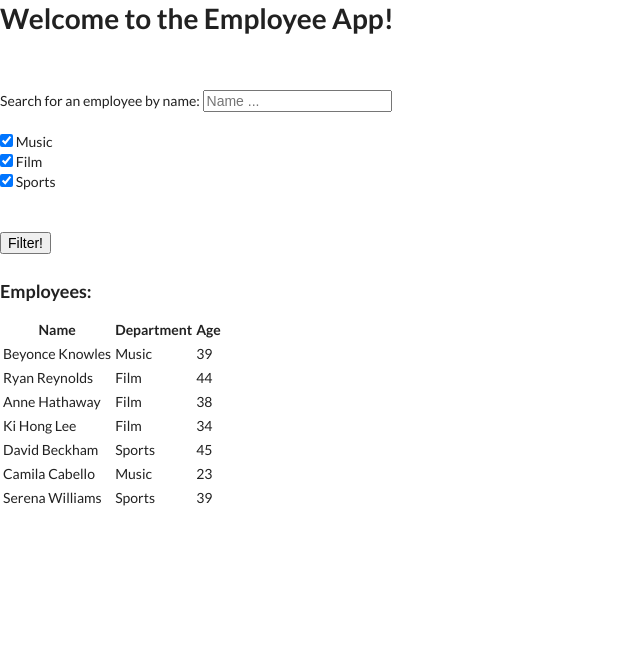
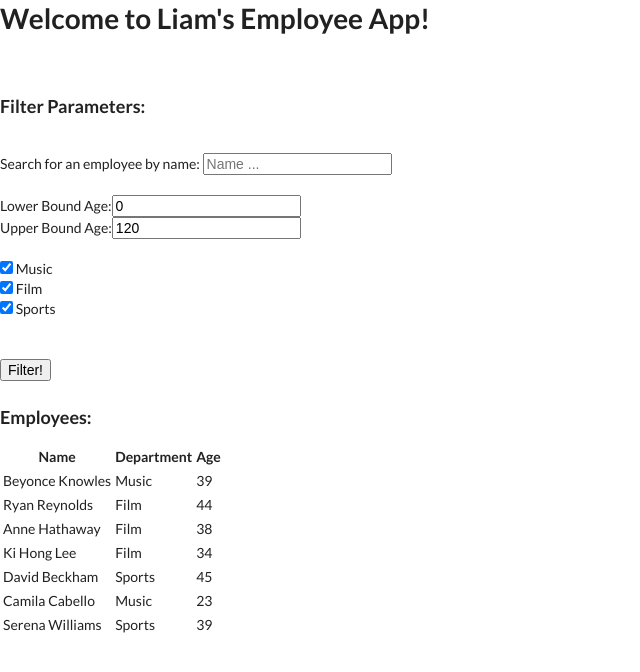
Before and after one commit to murrayl9797/kiewitEmployeeApp, a React app: page / in a window 1280 px wide. Shown: the top 672 px of the page, without its empty margins (0-640 px from the left). Built offline with nearby package versions, Linux system fonts and the light colour scheme.

Commit message:
Implement all core functionality

```diff
--- /dev/null
+++ b/src/components/AgeFilter.jsx
@@ -0,0 +1,37 @@
+import React from 'react';
+
+const AgeFilter = ( { lowerAge, updateLowerAge, upperAge, updateUpperAge } ) => {
+  //**********************************************************************
+  // Helper function to update departments to filter by
+  //**********************************************************************
+
+
+  //**********************************************************************
+  // Render DOM
+  //**********************************************************************
+  return (
+    <div>
+      Lower Bound Age:
+      <input
+        value={lowerAge}
+        onChange={(e) => {
+          updateLowerAge(e.target.value);
+        }}
+      >
+      </input>
+
+      <br/>
+
+      Upper Bound Age:
+      <input
+        value={upperAge}
+        onChange={(e) => {
+          updateUpperAge(e.target.value);
+        }}
+      >
+      </input>
+    </div>
+  )
+};
+
+export default AgeFilter;
--- a/src/components/App.jsx
+++ b/src/components/App.jsx
@@ -3,14 +3,26 @@
 import EmpTable from './EmpTable.jsx';
 import NameFilter from './NameFilter.jsx';
 import DeptFilter from './DeptFilter.jsx';
+import AgeFilter from './AgeFilter.jsx';
 
 const App = () => {
   //**********************************************************************
   // Initialize state with hooks
   //**********************************************************************
+
+  // State for employee lists
   const [empList, updateEmpList] = useState(employee_data);
+
+  // State used for all departments and those clicked
   const [deptList, updateDepartments] = useState([]);
   const [clickedDepts, updateClickedDepts] = useState({});
+
+  // State for age filters
+  const [lowerAge, updateLowerAge] = useState(0);
+  const [upperAge, updateUpperAge] = useState(120);
+
+  // State for name filters
+  const [searchName, updateSearchName] = useState('');
 
 
   //**********************************************************************
@@ -22,8 +34,10 @@
 
     // Find all departments
     for (const emp of employee_data) {
+
       if (!foundDepts[emp.department]) {
         foundDepts[emp.department] = 'clicked';
+
       }
     }
 
@@ -38,11 +52,29 @@
   // Helper function that actually filters the list
   //**********************************************************************
   const filterList = () => {
+    // Check to ensure ages are valid
+    if (isNaN(lowerAge) || isNaN(upperAge)) {
+      alert('Please input valid numbers for age parameters');
+      return;
+    } else if (Number(lowerAge) > Number(upperAge)) {
+      alert('Please ensure lower age is less than or equal to upper age');
+      return;
+    }
+
     // Filter list
     const updatedList = employee_data.filter(emp => {
       // Check if department is clicked
       if (clickedDepts[emp.department] === 'clicked') {
-        return true;
+
+        // Check if valid age
+        if (lowerAge <= emp.age && upperAge >= emp.age) {
+
+          // Check if name is being search as well
+          if (searchName.length === 0 || emp.name.includes(searchName)) {
+
+            return true;
+          }
+        }
       }
     })
 
@@ -56,13 +88,26 @@
   return (
     <div id="app">
       <h1>
-        Welcome to the Employee App!
+        Welcome to Liam's Employee App!
       </h1>
 
       <br/>
+
+      <h3> Filter Parameters: </h3>
+
       <br/>
 
-      <NameFilter />
+      <NameFilter
+        searchName={searchName}
+        updateSearchName={updateSearchName}
+      />
+      <br/>
+      <AgeFilter
+        lowerAge={lowerAge}
+        upperAge={upperAge}
+        updateLowerAge={updateLowerAge}
+        updateUpperAge={updateUpperAge}
+      />
       <br/>
       <DeptFilter
         allDepts={deptList}
@@ -75,7 +120,9 @@
 
       <button
         onClick={(e) => {
-          console.log(`Clicked. ${JSON.stringify(clickedDepts)}`);
+          // Filter the list when this button is clicked
+          //console.log(`Clicked. ${JSON.stringify(clickedDepts)}`);
+          console.log(`Clicked. ${lowerAge}, ${upperAge}`);
           filterList();
         }}
       >
--- a/src/components/NameFilter.jsx
+++ b/src/components/NameFilter.jsx
@@ -1,6 +1,6 @@
 import React from 'react';
 
-const NameFilter = ( { } ) => {
+const NameFilter = ( { searchName, updateSearchName } ) => {
 
   //**********************************************************************
   // Render DOM
@@ -10,6 +10,10 @@
       Search for an employee by name:{' '}
       <input
         placeholder="Name ... "
+        value={searchName}
+        onChange={(e) => {
+          updateSearchName(e.target.value);
+        }}
       >
       </input>
     </div>
```
